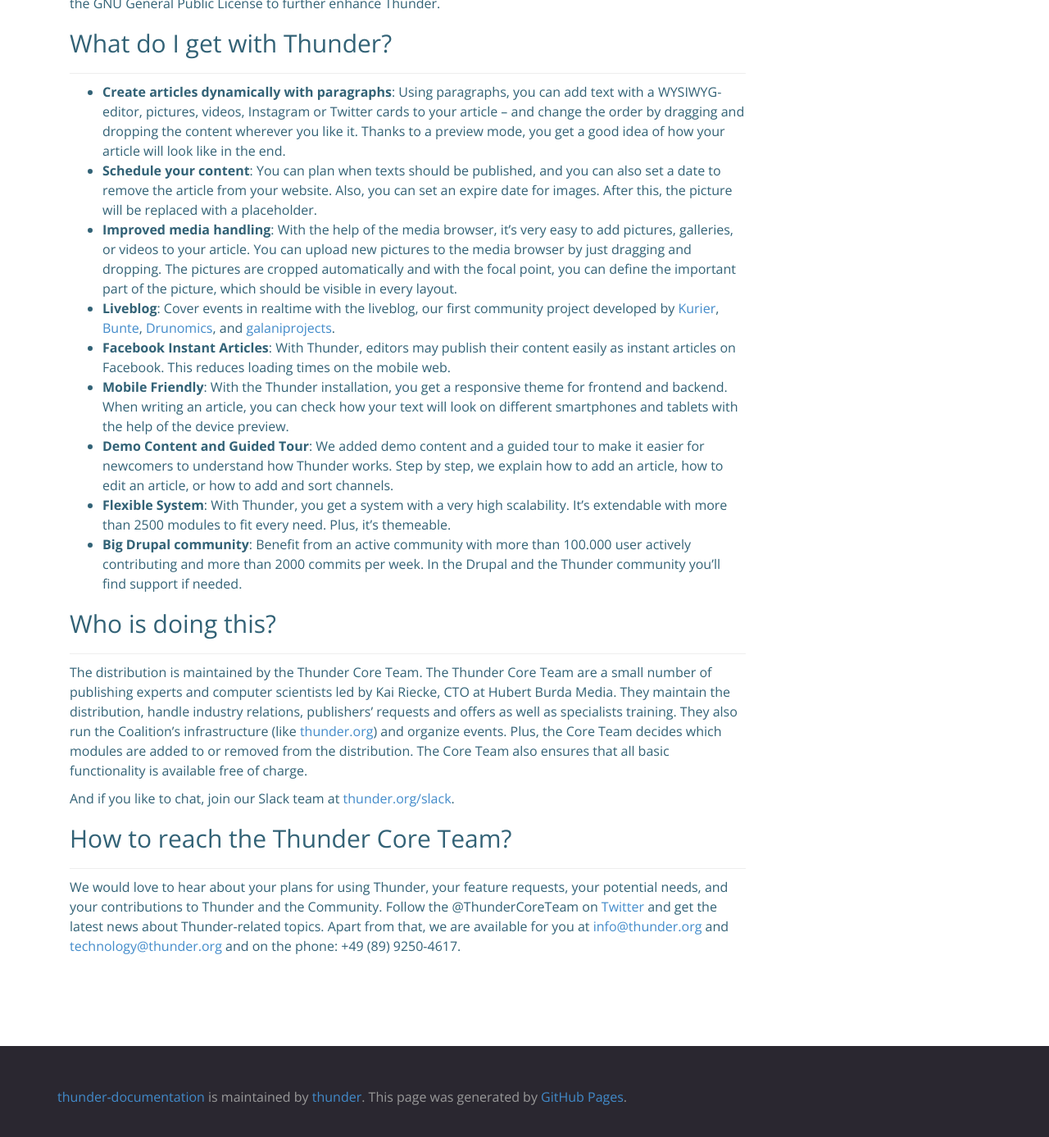
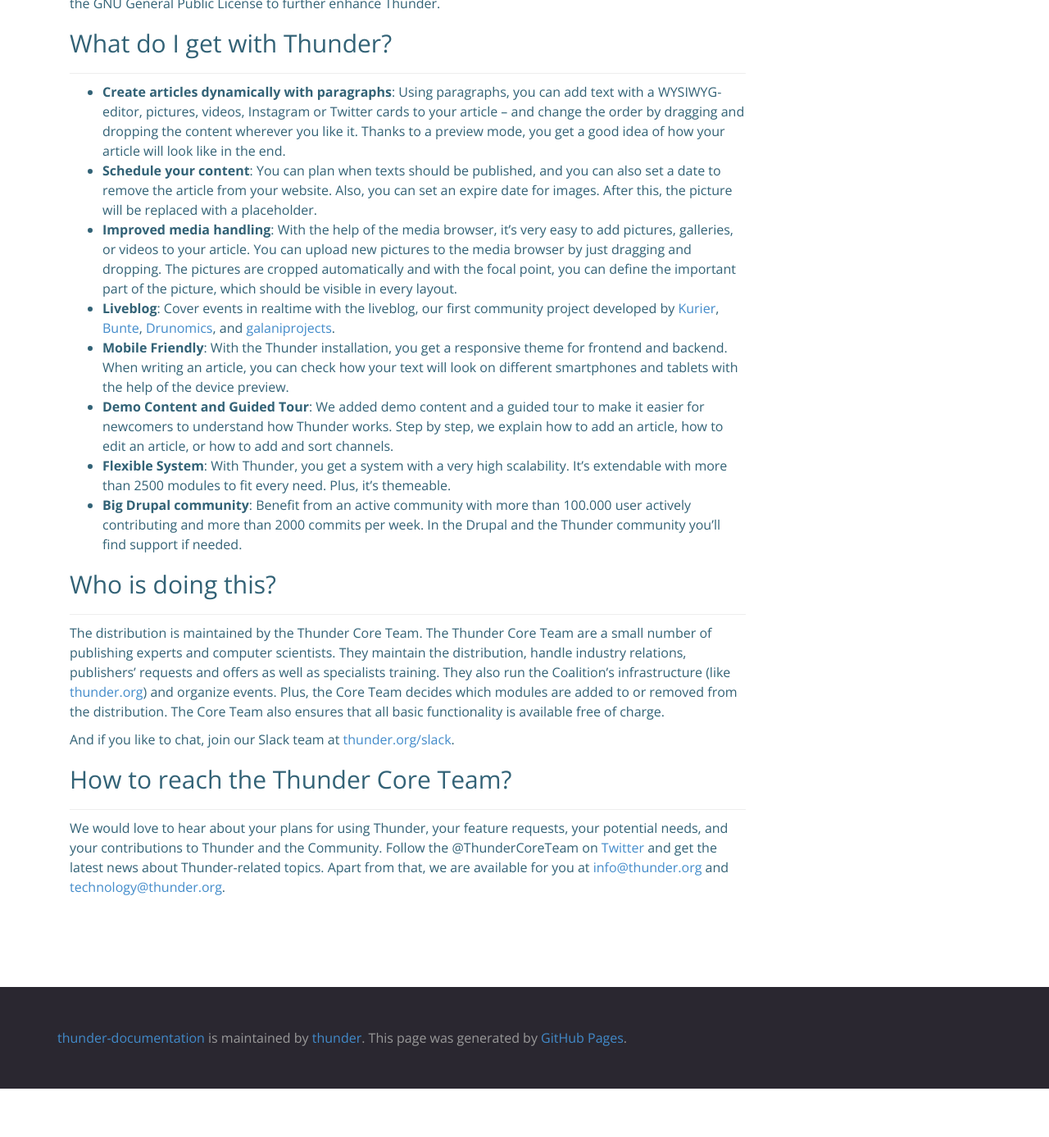
Before and after one commit to thunder/thunder-documentation, a Jekyll site: the page built from index.md, in a window 1280 px wide and 1400 px high, scrolled down 501 px. Shown: the top 1387 px of the window at 82% size. Built offline with Jekyll 4.4.1, drawn with Linux system fonts in a browser that asks for light colours; nearby versions of some CDN libraries; our own code applies the rules of GitHub Pages for plain Markdown files; comment, search, counter and statistics services are not loaded; the repository's description, which GitHub fills in, is left out; after the commit the page ends 1829 px from its top, so only the background shows below that.

Commit message:
Update index page
* Update contact.md

* Update highlights.md

* Update who.md

```diff
--- a/_includes/index/contact.md
+++ b/_includes/index/contact.md
@@ -1,2 +1,2 @@
 We would love to hear about your plans for using Thunder, your feature requests, your potential needs, and your contributions to Thunder and the Community. Follow the @ThunderCoreTeam on [Twitter](https://twitter.com/ThunderCoreTeam) and get the latest news about Thunder-related topics.
-Apart from that, we are available for you at [info@thunder.org](mailto:info@thunder.org) and [technology@thunder.org](mailto:technology@thunder.org) and on the phone: +49 (89) 9250-4617.
+Apart from that, we are available for you at [info@thunder.org](mailto:info@thunder.org) and [technology@thunder.org](mailto:technology@thunder.org).
--- a/_includes/index/highlights.md
+++ b/_includes/index/highlights.md
@@ -2,7 +2,6 @@
 * **Schedule your content**: You can plan when texts should be published, and you can also set a date to remove the article from your website. Also, you can set an expire date for images. After this, the picture will be replaced with a placeholder.
 * **Improved media handling**: With the help of the media browser, it’s very easy to add pictures, galleries, or videos to your article. You can upload new pictures to the media browser by just dragging and dropping. The pictures are cropped automatically and with the focal point, you can define the important part of the picture, which should be visible in every layout.
 * **Liveblog**: Cover events in realtime with the liveblog, our first community project developed by [Kurier](https://kurier.at/), [Bunte](http://www.bunte.de/), [Drunomics](https://drunomics.com/), and [galaniprojects](http://galaniprojects.de/).
-* **Facebook Instant Articles**: With Thunder, editors may publish their content easily as instant articles on Facebook. This reduces loading times on the mobile web.
 * **Mobile Friendly**: With the Thunder installation, you get a responsive theme for frontend and backend. When writing an article, you can check how your text will look on different smartphones and tablets with the help of the device preview.
 * **Demo Content and Guided Tour**: We added demo content and a guided tour to make it easier for newcomers to understand how Thunder works. Step by step, we explain how to add an article, how to edit an article, or how to add and sort channels.
 * **Flexible System**: With Thunder, you get a system with a very high scalability. It's extendable with more than 2500 modules to fit every need. Plus, it's themeable.
--- a/_includes/index/who.md
+++ b/_includes/index/who.md
@@ -1,3 +1,3 @@
-The distribution is maintained by the Thunder Core Team. The Thunder Core Team are a small number of publishing experts and computer scientists led by Kai Riecke, CTO at Hubert Burda Media. They maintain the distribution, handle industry relations, publishers’ requests and offers as well as specialists training. They also run the Coalition’s infrastructure (like [thunder.org](http://thunder.org/)) and organize events. Plus, the Core Team decides which modules are added to or removed from the distribution. The Core Team also ensures that all basic functionality is available free of charge.
+The distribution is maintained by the Thunder Core Team. The Thunder Core Team are a small number of publishing experts and computer scientists. They maintain the distribution, handle industry relations, publishers’ requests and offers as well as specialists training. They also run the Coalition’s infrastructure (like [thunder.org](http://thunder.org/)) and organize events. Plus, the Core Team decides which modules are added to or removed from the distribution. The Core Team also ensures that all basic functionality is available free of charge.
 
 And if you like to chat, join our Slack team at [thunder.org/slack](http://www.thunder.org/slack).
```
